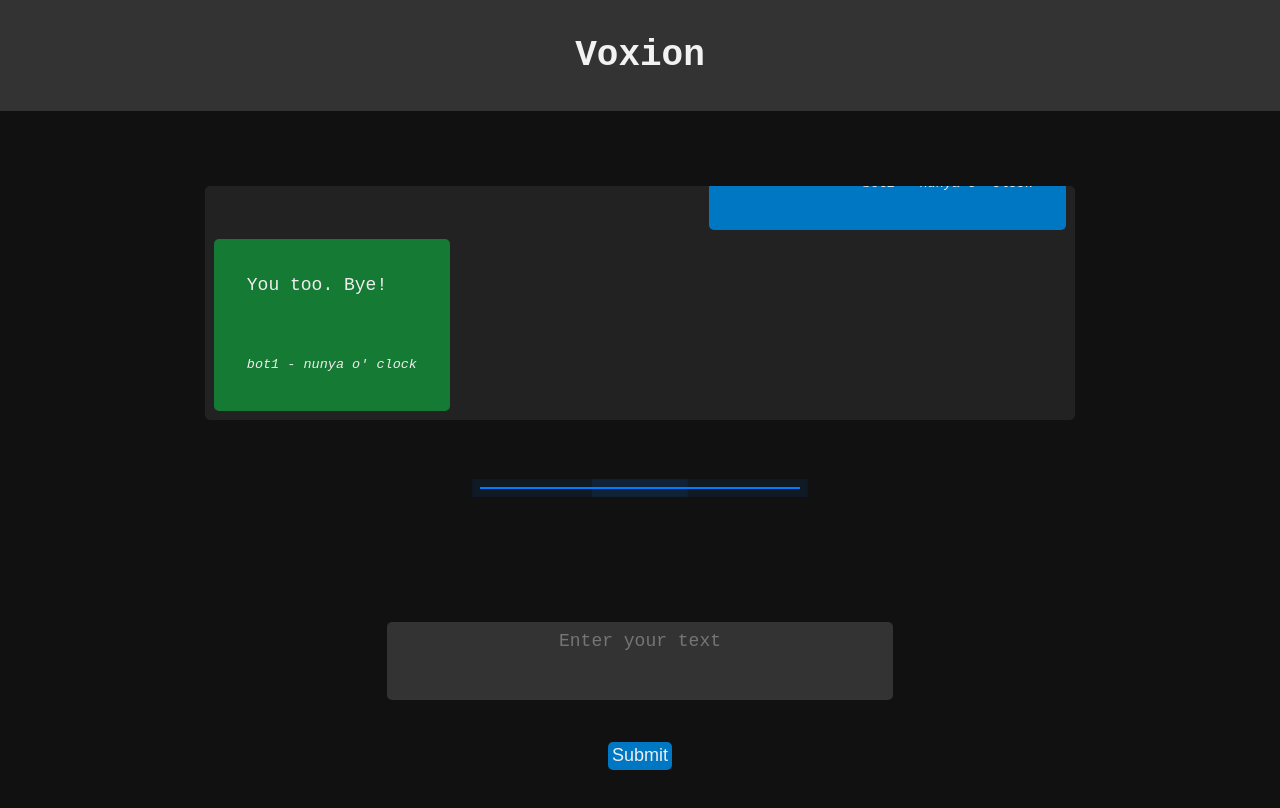
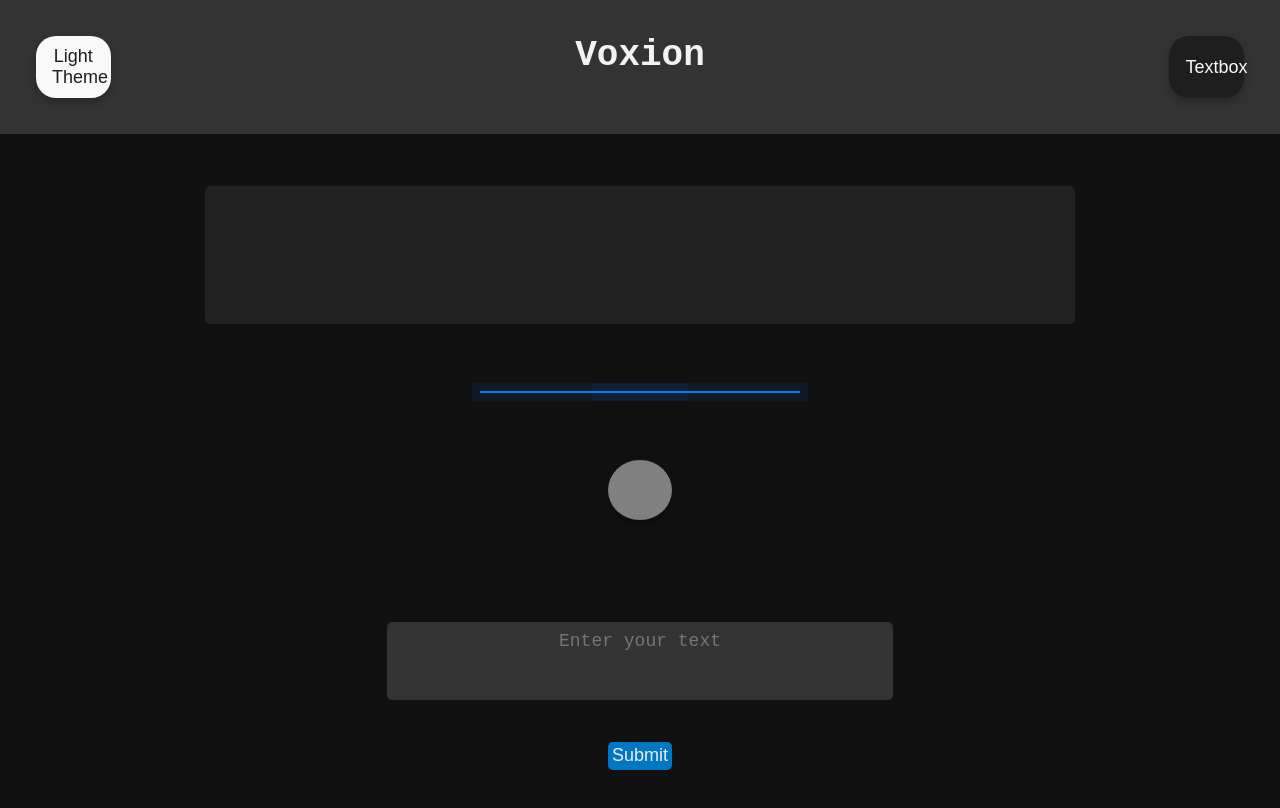
Before and after one commit to bigolboyyo/voxion, a React (Create React App) app in the folder frontend/: page / in a window 1280 px wide. Shown: the top 808 px of the page. Built offline with nearby package versions, Linux system fonts and the light colour scheme.

Commit message:
CONDITIONAL RENDERING WOO

```diff
--- a/frontend/src/App.css
+++ b/frontend/src/App.css
@@ -11,6 +11,11 @@ body {
   line-height: 1.5rem;
   color: #eee;
   background-color: #111;
+}
+
+.header {
+  display: flex;
+  justify-content: space-between;
 }
 
 p {
--- a/frontend/src/App.js
+++ b/frontend/src/App.js
@@ -1,30 +1,47 @@
+// Import necessary libraries and components
 import React, { useState, useEffect, useRef } from "react";
 import Header from "./components/Header/Header";
 import "./App.css";
 import ChatContainer from "./components/ChatContainer/ChatContainer";
 import SubmitForm from "./components/SubmitForm/SubmitForm";
-import { seedMsgs } from "./TempSeed/Messages";
+import SpeechRecognitionButton from "./components/SpeechRecognitionButton/SpeechRecognitionButton";
 
 function App() {
+  // Get current time for timestamping messages
   const currentTime = new Date().toLocaleTimeString([], {
     hour: "2-digit",
     minute: "2-digit",
   });
 
+  // Define state variables and refs
   const [inputText, setInputText] = useState("");
-  const [messages, setMessages] = useState(seedMsgs);
+  const [messages, setMessages] = useState([]);
   const [isFetching, setIsFetching] = useState(false); // new state variable
-
+  const synth = useRef(window.speechSynthesis);
   const chatContainerRef = useRef();
 
+  // Handle input change in the submit form
   const handleInputChange = (e) => {
     setInputText(e.target.value);
   };
 
-  const fetchOpenAi = async () => {
-    setIsFetching(true); // set isFetching to true when the fetch request starts
+  // Handle form submission and fetch response from OpenAI
+  const handleSubmit = async (event) => {
+    event.preventDefault();
+    const newMessage = {
+      id: messages.length + 1,
+      text: inputText,
+      user: "human",
+      time: currentTime,
+    };
+    setMessages([...messages, newMessage]);
+    setIsFetching(true);
+    await fetchOpenAi(inputText);
+    setInputText("");
+  };
 
-    try {
+  // Send input text to OpenAI and handle response
+  const fetchOpenAi = async (inputText) => {
     const response = await fetch("http://localhost:5000/completions", {
       method: "POST",
       headers: {
@@ -37,52 +54,37 @@ function App() {
         max_tokens: 64,
       }),
     });
-
     const metadata = await response.json();
-
-      console.log(JSON.stringify(metadata.text));
     const aIMessage = {
-        id: messages.length + 1,
+      id: messages.length + 2,
       text: metadata.text,
       user: "openAI",
       time: currentTime,
     };
+    setMessages((messages) => [...messages, aIMessage]);
+    setIsFetching(false);
 
-      setMessages([...messages, aIMessage]);
-    } catch (error) {
-      console.error(error);
-    } finally {
-      setIsFetching(false); // set isFetching to false when the fetch request is completed
-    }
+    // Use browser's SpeechSynthesis API to read out the AI response
+    const utterance = new SpeechSynthesisUtterance(metadata.text);
+    synth.current.speak(utterance);
   };
 
-  const handleSubmit = async (event) => {
-    event.preventDefault();
-
-    const newMessage = {
-      id: messages.length + 1,
-      text: inputText,
-      user: "human",
-      time: currentTime,
-    };
-    setMessages([...messages, newMessage]);
-
-    await fetchOpenAi(inputText);
-
-    setInputText("");
-  };
-
+  // Scroll to bottom of chat container when new message is added
   useEffect(() => {
     chatContainerRef.current.scrollTop = chatContainerRef.current.scrollHeight;
   }, [messages]);
 
+  // Render the app UI
   return (
     <div className="container">
+      {/* Display app header */}
       <Header />
+      {/* Display chat messages */}
       <ChatContainer chatContainerRef={chatContainerRef} messages={messages} />
-
+      {/* Add waveform animation to indicate bot is speaking */}
       <div className="radio-wave"></div>
-
+      {/* Display form for submitting messages */}
+      <SpeechRecognitionButton />
       <SubmitForm
         handleSubmit={handleSubmit}
         inputText={inputText}
@@ -93,4 +95,5 @@ function App() {
   );
 }
 
+// Export the App component as the default export
 export default App;
--- a/frontend/src/components/ChatContainer/ChatContainer.js
+++ b/frontend/src/components/ChatContainer/ChatContainer.js
@@ -7,7 +7,7 @@ function ChatContainer({ chatContainerRef, messages }) {
         <div
           key={message.id}
           className={`chat-message ${
-            message.user === "bot1" ? "left" : "right"
+            message.user === "human" ? "left" : "right"
           }`}
         >
           <div className="chat-message-text">{message.text}</div>
--- a/frontend/src/components/Header/Header.js
+++ b/frontend/src/components/Header/Header.js
@@ -1,10 +1,19 @@
 import React from "react";
+import ThemeButton from "../ThemeButton/ThemeButton";
 import "./Header.css";
+import ToggleButton from "../ToggleButton/ToggleButton";
+import SubmitForm from "../SubmitForm/SubmitForm";
+import SpeechRecognitionButton from "../SpeechRecognitionButton/SpeechRecognitionButton";
 
 function Header() {
   return (
     <div className="header">
+      <ThemeButton />
       <h1>Voxion</h1>
+      <ToggleButton
+        textBox={<SubmitForm />}
+        recorder={<SpeechRecognitionButton />}
+      />
     </div>
   );
 }
--- /dev/null
+++ b/frontend/src/components/SpeechRecognitionButton/SpeechRecognitionButton.js
@@ -0,0 +1,114 @@
+import React, { useState } from "react";
+
+const SpeechRecognitionButton = () => {
+  const [isRecording, setIsRecording] = useState(false);
+  const [transcript, setTranscript] = useState("");
+  const [showModal, setShowModal] = useState(false);
+  const [recognitionResult, setRecognitionResult] = useState(null);
+
+  const recognition = new window.webkitSpeechRecognition();
+  recognition.lang = "en-US";
+  recognition.interimResults = false;
+  recognition.maxAlternatives = 1;
+
+  recognition.onstart = () => {
+    setIsRecording(true);
+  };
+
+  recognition.onend = () => {
+    setIsRecording(false);
+    setShowModal(true);
+  };
+
+  recognition.onresult = (event) => {
+    const transcript = event.results[0][0].transcript;
+    setTranscript(transcript);
+    setRecognitionResult(event.results);
+  };
+
+  const handleDelete = () => {
+    setTranscript("");
+    setShowModal(false);
+  };
+
+  const handleReplay = () => {
+    if (recognitionResult) {
+      const utterance = new window.SpeechSynthesisUtterance();
+      utterance.text = recognitionResult[0][0].transcript;
+      window.speechSynthesis.speak(utterance);
+    }
+  };
+
+  const handleSend = () => {
+    console.log(transcript);
+    // send the transcript to the backend
+    setTranscript("");
+    setShowModal(false);
+  };
+
+  const handleClick = () => {
+    if (isRecording) {
+      recognition.stop();
+    } else {
+      recognition.start();
+    }
+  };
+
+  return (
+    <>
+      <button
+        onClick={handleClick}
+        style={{
+          width: "64px",
+          height: "64px",
+          borderRadius: "50%",
+          backgroundColor: isRecording ? "red" : "gray",
+          border: "none",
+          outline: "none",
+          boxShadow: "0px 4px 8px rgba(0, 0, 0, 0.25)",
+          cursor: "pointer",
+        }}
+      >
+        <svg
+          viewBox="0 0 24 24"
+          style={{ width: "32px", height: "32px", fill: "white" }}
+        >
+          <path d="M12 15.5a3.5 3.5 0 0 1-3.5-3.5v-7a3.5 3.5 0 1 1 7 0v7a3.5 3.5 0 0 1-3.5 3.5zM12 19a1 1 0 1 0 0-2 1 1 0 0 0 0 2z" />
+        </svg>
+      </button>
+      {showModal && (
+        <div
+          style={{
+            position: "fixed",
+            top: 0,
+            left: 0,
+            right: 0,
+            bottom: 0,
+            backgroundColor: "rgba(0, 0, 0, 0.5)",
+            display: "flex",
+            alignItems: "center",
+            justifyContent: "center",
+          }}
+        >
+          <div
+            style={{
+              backgroundColor: "white",
+              borderRadius: "8px",
+              padding: "16px",
+              display: "flex",
+              alignItems: "center",
+              justifyContent: "space-around",
+              width: "50%",
+            }}
+          >
+            <button onClick={handleDelete}>Delete</button>
+            <button onClick={handleReplay}>Replay</button>
+            <button onClick={handleSend}>Send</button>
+          </div>
+        </div>
+      )}
+    </>
+  );
+};
+
+export default SpeechRecognitionButton;
--- /dev/null
+++ b/frontend/src/components/ThemeButton/ThemeButton.js
@@ -0,0 +1,30 @@
+import React, { useState } from "react";
+
+const ThemeButton = () => {
+  const [isDarkTheme, setIsDarkTheme] = useState(false);
+
+  const handleClick = () => {
+    setIsDarkTheme(!isDarkTheme);
+    // You can add code here to change the theme of your app based on the isDarkTheme state
+  };
+
+  return (
+    <button
+      onClick={handleClick}
+      style={{
+        backgroundColor: isDarkTheme ? "#1E1E1E" : "#F8F8F8",
+        color: isDarkTheme ? "#F8F8F8" : "#1E1E1E",
+        border: "none",
+        padding: "10px 16px",
+        borderRadius: "20px",
+        boxShadow: "0px 4px 8px rgba(0, 0, 0, 0.25)",
+        cursor: "pointer",
+        width: "6%",
+      }}
+    >
+      {isDarkTheme ? "Dark" : "Light"} Theme
+    </button>
+  );
+};
+
+export default ThemeButton;
--- /dev/null
+++ b/frontend/src/components/ToggleButton/ToggleButton.js
@@ -0,0 +1,32 @@
+import React, { useState } from "react";
+
+const ToggleButton = ({ component1, component2 }) => {
+  const [isComponent1, setIsComponent1] = useState(true);
+
+  const handleClick = () => {
+    setIsComponent1(!isComponent1);
+  };
+
+  return (
+    <>
+      <button
+        onClick={handleClick}
+        style={{
+          backgroundColor: "#1E1E1E",
+          color: "#F8F8F8",
+          border: "none",
+          padding: "10px 16px",
+          borderRadius: "20px",
+          boxShadow: "0px 4px 8px rgba(0, 0, 0, 0.25)",
+          cursor: "pointer",
+          width: "6%",
+        }}
+      >
+        {isComponent1 ? "Textbox" : "Recorder"}
+      </button>
+      {isComponent1 ? component1 : component2}
+    </>
+  );
+};
+
+export default ToggleButton;
```
Lines whose indentation alone changed are shown as unchanged.
